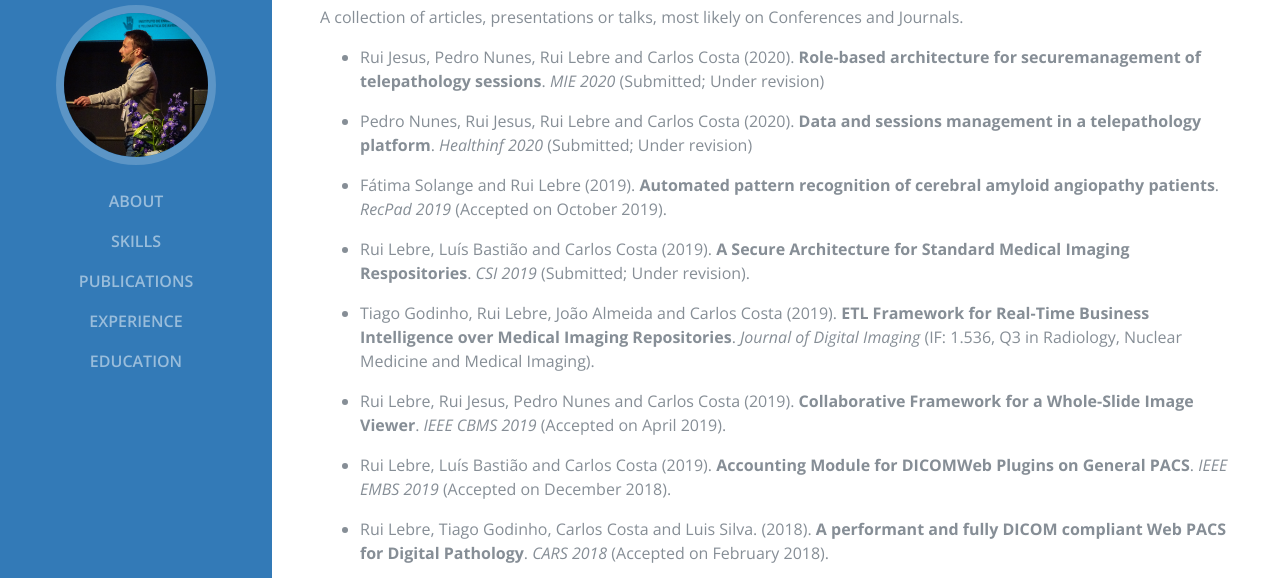
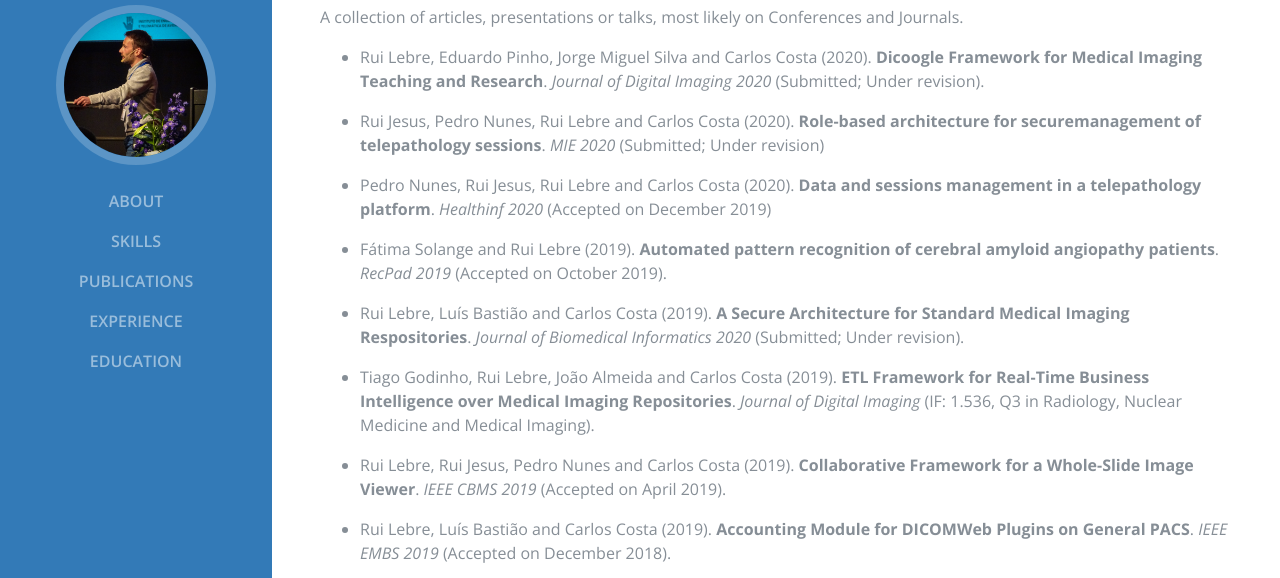
Before and after one commit to rlebre/rlebre.github.io, a plain HTML site: page publications/index.html in a window 1280 px wide. Shown: the part 211-789 px from the top of the page. Drawn offline with nearby package versions, Linux system fonts and the light colour scheme; a web font is replaced by a local one.

Commit message:
updated index page

```diff
--- a/publications/index.html
+++ b/publications/index.html
@@ -3,8 +3,8 @@
 <head>
   <meta charset="utf-8">
   <meta name="viewport" content="width=device-width, initial-scale=1, shrink-to-fit=no">
-  <title>Publications</title>
-  <meta property="og:title" content="Publications" />
+  <title>Rui Lebre</title>
+  <meta property="og:title" content="Rui Lebre" />
   <meta property="og:image" content="https://rlebre.github.io/img/me.jpg" />
   <meta name="description" content="Software Platform Engineer with experience in medical informatics research, DICOM, Java and Python.">
   <meta property="og:description" content="Software Platform Engineer with experience in medical informatics research, DICOM, Java and Python." />
@@ -97,18 +97,22 @@
     <p><p>A collection of articles, presentations or talks, most likely on Conferences and Journals.</p>
 
 <ul>
+<li><p>Rui Lebre, Eduardo Pinho, Jorge Miguel Silva and Carlos Costa (2020). <strong>Dicoogle Framework
+for Medical Imaging Teaching and Research</strong>. <em>Journal of Digital Imaging 2020</em> (Submitted;
+Under revision).</p></li>
+
 <li><p>Rui Jesus, Pedro Nunes, Rui Lebre and Carlos Costa (2020). <strong>Role-based architecture
 for securemanagement of telepathology sessions</strong>. <em>MIE 2020</em> (Submitted; Under revision)</p></li>
 
 <li><p>Pedro Nunes, Rui Jesus, Rui Lebre and Carlos Costa (2020). <strong>Data and sessions
-management in a telepathology platform</strong>. <em>Healthinf 2020</em> (Submitted; Under revision)</p></li>
+management in a telepathology platform</strong>. <em>Healthinf 2020</em> (Accepted on December 2019)</p></li>
 
 <li><p>Fátima Solange and Rui Lebre (2019). <strong>Automated pattern recognition of cerebral
 amyloid angiopathy patients</strong>. <em>RecPad 2019</em> (Accepted on October 2019).</p></li>
 
 <li><p>Rui Lebre, Luís Bastião and Carlos Costa (2019). <strong>A Secure Architecture
-for Standard Medical Imaging Respositories</strong>. <em>CSI 2019</em> (Submitted;
-Under revision).</p></li>
+for Standard Medical Imaging Respositories</strong>. <em>Journal of Biomedical Informatics 2020</em>
+(Submitted; Under revision).</p></li>
 
 <li><p>Tiago Godinho, Rui Lebre, João Almeida and Carlos Costa (2019). <strong>ETL
 Framework for Real-Time Business Intelligence over Medical Imaging
```
